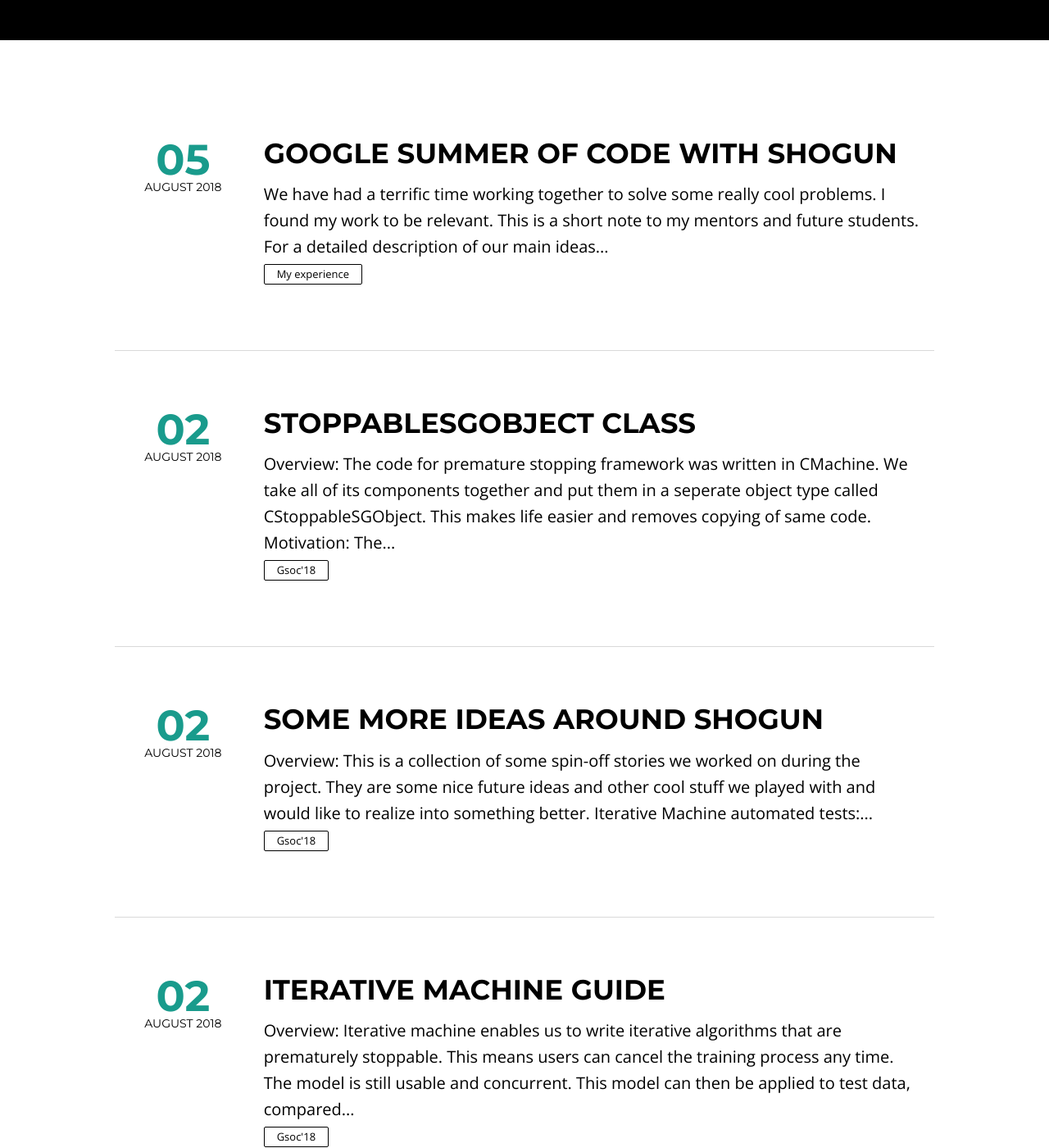
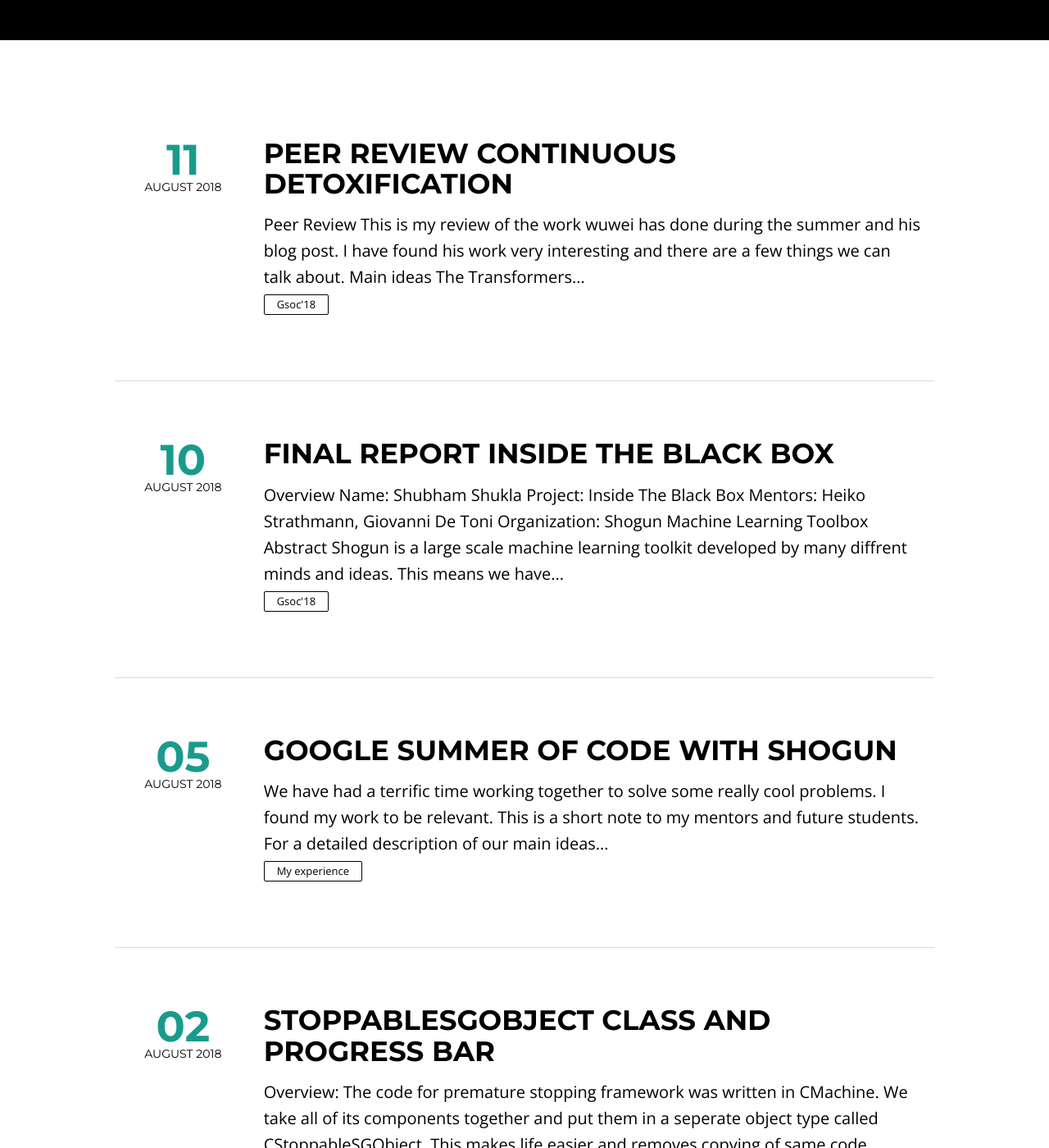
Before and after one commit to shubham808/blog, a Jekyll site: the page built from index.html, in a window 1280 px wide and 1400 px high, scrolled down 475 px. Shown: the whole window at 82% size. Built offline with Jekyll 4.4.1, drawn with Linux system fonts in a browser that asks for light colours; nearby versions of some CDN libraries; the list of posts is cut into pages by our own code; some of the changed lines change nothing that is shown; some of the changed text lies outside the part shown.

Commit message:
peer revie wand final report

````diff
--- /dev/null
+++ b/_posts/2018-8-10-Final-Report.md
@@ -0,0 +1,95 @@
+---
+layout: post
+title: Final Report Inside the Black Box
+description:
+modified:
+category: GSOC'18
+tags: []
+comments: true
+imagefeature:
+share: true
+featured: true
+---
+
+## Overview
+**Name**: Shubham Shukla
+**Project**: Inside The Black Box
+**Mentors**: Heiko Strathmann, Giovanni De Toni
+**Organization**: Shogun Machine Learning Toolbox
+###  Abstract
+Shogun is a large scale machine learning toolkit developed by many diffrent minds and ideas. This means we have a lot of opportunities to optimize what goes on under the hood and create something simple and impactful. This project focuses a bit more on Iterative Algorithms among other things. The premature stopping framework was improved to make it more robust and natural to use and modify, the progress bar was improved to make it more verbose along with implementing it in some iterative algorithms, We also worked on making algorithms respect the provided feature types making them fully templated for a more generic behaviour.
+
+### Table of Contents
+* [StoppableSGObject class and progress bar](#stoppablesgobject-class-and-progress-bar)
+* [Iterative Machine](#iterative-machine)
+* [Feature type dispatching and generic nature](#feature-type-dispatching-and-generic-nature)
+* [Other Contributions and Ideas](#other-contributions-and-ideas)
+
+### StoppableSGObject class and progress bar
+In shogun we have a ```SignalHandler``` that gives some control of what happens in case of an event, like premature cancellation (```CTRL+C```), back to the user for some algorithms. We take all the premature stopping code and make it accessible to non ```CMachine``` types as well by placing it in a new ```CStoppableSGObject``` class. My mentor also introduced ```m_callback``` data member which can accept a lambda function that can serve as a way to fire a cancel computation signal.
+##### Relevant PRs:
+The class is implemented in [PR4280](https://github.com/shogun-toolbox/shogun/pull/4280). Other updates include
+* [#4286](https://github.com/shogun-toolbox/shogun/pull/4286): replacing cancel_computation calls with macro
+* [#4287](https://github.com/shogun-toolbox/shogun/pull/4287): enable premature stopping in all machines
+* [#4291](https://github.com/shogun-toolbox/shogun/pull/4291): use case for ```CStoppableSGObject``` class
+
+##### Progress bar
+We added a default prefix for ```class_name::method_name``` to the progress bar. This slightly changes the usage which is now done using ```SG_PROGRESS``` macro instead of ```progress``` method. We implemented it in most iterative algorithms. This helped us prepare a list of iterative algorithms
+**PR**: [#4305](https://github.com/shogun-toolbox/shogun/pull/4305): The new macro and its usage
+**Future Work**: Finding more use cases for it and using it to extend the list of iterative algorithms.
+
+### Iterative Machine
+Previously an algorithm could define what happens when a training process is cancelled or paused with the help of methods like ```on_next```, ```on_pause``` etc. This is not flexible for a user behind an interface like shogun. We use the concept of *mixins* for the first time in shogun to write a new ```CIterativeMachine``` class which allows the user to cancel training anytime, execute some more code, and then resume it later if needed. The pre-trained model remains usable and concurrent. This is done by making sure the model updates its ```state``` in every iteration.
+##### Relevant PRs:
+The mixin is implemented in [PR4335](https://github.com/shogun-toolbox/shogun/pull/4335). Related PRs are:
+- [#4320](https://github.com/shogun-toolbox/shogun/pull/4320): update the ```state``` of Perceptron in every iteration
+- [PR4335](https://github.com/shogun-toolbox/shogun/pull/4335): this also includes the implementation of ```CIterativeMachine``` in ```CPerceptron```
+- [#4347](https://github.com/shogun-toolbox/shogun/pull/4347): ```CIterativeMachine``` in ```CNewtonSVM``` class.
+
+##### Future Work:
+- Porting all algorithms from the [List of Iterative Algorithms](https://github.com/shogun-toolbox/shogun/wiki/List-of-iterative-algorithms) wiki page to this code style
+- Systematic tests for all Iterative machines that ensure proper state update and concurrency.
+
+### Feature type dispatching and generic nature
+There is an implicit assumption in most algorithms that the provided feature type will be 64 bit dense. To introduce more generic behaviour in an automated way we have written some new classes. These are all *mixins* that use the curiously recursive template pattern. This means algorithms will inherit from themselves and the orignal base class. The concept is new to shogun and brings a lot more possibilities for similar ideas. The idea is to dispatch feature types from base class and then have subclasses implement a templated version of ```train_machine```.
+
+##### Relevant PRs:
+- [#4373](https://github.com/shogun-toolbox/shogun/pull/4373): This implements two mixin + crtp classes to dispatch dense and string feature types. We also implement dense featue types in ```CLDA```, and ```CLeastAngleRegression```. There are also unit tests for training a machine will a list of feature types.
+- [#4389](https://github.com/shogun-toolbox/shogun/pull/4389): a meta example for dense dispatcher
+##### Future Work:
+- Add more dispatchers with tests along with implementations.
+- An automated way to create a new dispatcher class or maybe a workaround so that we don’t need to have as many dispatchers as the number of feature types.
+
+### Other Contributions and Ideas:
+##### Observer and put
+Shogun has an API to set values of member parameters that are registered by algorithms. This API can be used together with parameter observers to record summaries of change in member variables. This can be done using a new ```put_observe``` method that will inform the parameter observers on anything that is being updated. This comes with a design change of using ```put``` to change member data in code instead of using assignment. To benchmark the overhead we will gain over direct assignment we have written a benchmark in [#4342](https://github.com/shogun-toolbox/shogun/pull/4342)
+**Future Work:**
+- Prototyping and benchmarking of ```put_observe```
+- Infering type using ```Any``` instead of doing so in ```CObservedValue```
+
+##### Systematic tests for Iterative machine
+Writing seperate tests in multiple classes that aim to do the same thing is redundant. We can use ```TYPED_TESTS``` instead to do it for a number of classes. This has a few issues but will be possible in the future. An idea of how to do it is [#4327](https://github.com/shogun-toolbox/shogun/pull/4327) for serialization tests.
+**Future Work:**
+- Using ```LibASTParser``` to provide more information on base classes
+- Making a general dataset for proper testing
+An idea of how these tests should look like is in ```Perceptron_unittest.cc```
+
+##### NewtonSVM Refactoring
+The implementation of ```CNewtonSVM``` was outdated. We refactored it to use ```SGVectors/SGMatrix``` for data storage and using ```linalg``` API for computations. We also ported it to the new IterativeMachine code style.
+**PRs**: We refactored most of the code in [#4347](https://github.com/shogun-toolbox/shogun/pull/4347). We added a new method to calculate pseudo inverse for matrices with two implementations in linalg [#4356](https://github.com/shogun-toolbox/shogun/pull/4356)
+
+##### Meta examples and cookbook contributions
+These are some contributions to meta examples and cookbooks
+
+- **Neural Network Factory**: Adding the option to ```auto_initialize``` the neural network along with a new ```layer``` factory to create new layers. The example from python looks much more intuitive now.
+**PR**: [#4386](https://github.com/shogun-toolbox/shogun/pull/4386) contains the factory example along with a cookbook for training a Convolutional Neural Network on a dataset for mnist images of 0, 1, 2 in shogun. The corresponding dataset is [#165](https://github.com/shogun-toolbox/shogun-data/pull/165)
+- [#4346](https://github.com/shogun-toolbox/shogun/pull/4346): NewtonSVM meta example
+- [#4340](https://github.com/shogun-toolbox/shogun/pull/4340): Diffusion meta cookbook and example
+- [#4310](https://github.com/shogun-toolbox/shogun/pull/4310): porting ```KRRNystrom``` and ```LeastAngleRegression``` to new API
+- [#4297](https://github.com/shogun-toolbox/shogun/pull/4297): porting ```KernelRidgeRegression``` meta example to new API
+- **Deleting CLabelsFactory**: The ```CLabelsFactory``` performed static casts which were not needed anymore so we deleted it and used ```as``` for conversions
+**PRs**: [#4281](https://github.com/shogun-toolbox/shogun/pull/4281), [#4277](https://github.com/shogun-toolbox/shogun/pull/4277)
+- [#4278](https://github.com/shogun-toolbox/shogun/pull/4278): A few meta examples on using distance machines from factory
+- [#4236](https://github.com/shogun-toolbox/shogun/pull/4236): factory methods in lda meta example
+
+**Parallel computation of ```sample``` in CLogDetEstimator**: [#4235](https://github.com/shogun-toolbox/shogun/pull/4235) We used openMP to make the code parallel along with refactoring it for efficient memory usage
--- /dev/null
+++ b/_posts/2018-8-11-Peer-Review.md
@@ -0,0 +1,40 @@
+---
+layout: post
+title: Peer Review Continuous Detoxification
+description:
+modified:
+category: GSOC'18
+tags: []
+comments: true
+imagefeature:
+share: true
+featured: true
+---
+
+## Peer Review
+This is my review of the work wuwei has done during the summer and his blog post. I have found his work very interesting and there are a few things we can talk about.
+
+## Main ideas
+
+The Transformers API is nicely implemented. The old converter and [preprocessor](http://www.shogun-toolbox.org/api/6.0.0/classshogun_1_1CPreprocessor.html) API was essentially doing the same things hence a unified class was needed. ```.fit``` and ```.transform``` are simple to use from swig too [here](https://github.com/shogun-toolbox/shogun/blob/41888fe7c8dc3797063d674f452e13351f321338/examples/meta/src/converter/independent_component_analysis_fast.sg#L14). I agree the ref-ing is sometimes a lot of trouble to deal with (for example [here](https://github.com/shogun-toolbox/shogun/pull/4285/files#diff-90ffa0d34a7969080b14e84afd82eae7L58)), hence this work really shines in its simplicity inspite being huge.
+
+The pipeline API can be used to chain transformers and machines together as shown [here](https://github.com/vinx13/shogun/blob/56acfd9bb58ccd38b7f3ce8f177de042dfa056ca/examples/meta/src/pipeline/pipeline.sg#L24). Because something like
+```Python
+p.over("submean", transformer("PruneVarSubMean")).then("kmeans", machine("KMeans"))
+```
+is possible in Python the API is a lot similar to that of [sklearn](http://scikit-learn.org/stable/modules/generated/sklearn.pipeline.Pipeline.html). I really liked this. Also the keywords ```over``` and ```then``` make the fact that pipeline will need a pair of transformer and machine. Overall it is definitely user friendly.
+The pipeline is easy to use with cross validation [here](https://github.com/shogun-toolbox/shogun/blob/5bd958ca3accdd6e21da2fb10b06566c097addc5/examples/meta/src/evaluation/cross_validation_pipeline.sg#L25) too.
+
+The custom exceptions that were introduced will lead to some creative error handling in shogun. The idea of seperating ```logical_errors``` with ```out_of_range``` exceptions is an informative and clean. The idea is simply to throw a std exception instead of always using ```ShogunException``` with the help of two macros ```SG_THROW``` and ```REQUIRE_E```. I think we can write about using these exceptions all over shogun as a future work somewhere because this will make a nice task for contributors.
+
+The view template for feature and labels is a nice step towards immutable features. Making a shadow copy of the features ensures features are not modified. The best thing is they are ```const``` during view [here](https://github.com/shogun-toolbox/shogun/pull/4352/files#diff-1c85d9d179a2ac86ac9808c1e1ea342eR25). I also liked returning ```Some``` as subset features. No one likes dealing with refs/ unrefs. The ```duplicate``` method [here](https://github.com/shogun-toolbox/shogun/pull/4352/files#diff-d635d9223d8ee233fa41029992b2d832R137) is not causing data copying overhead. Also it is more clear how to use this since ```add_subset``` and then ```remove_subset``` can be complicated to work with.
+
+Untemplated linalg has a lot of ideas I found very interesting. The idea behind lazy evaluation is to deal with types at runtime. An untemplated Vector and Matrix which can be converted to templated instances of SGVector and SGMatrix using an operator. I like how the code for basic things like dot, add, multiply is already there demonstrating the idea's feasibility. I had some trouble about how ```Exp``` came into the picture [here](http://wuwei.io/post/2018/06/lazy-evaluation-with-expression-templates-1/) some hints for that will make it more clearer. I found it a bit difficult to diffrentiate between implicit and explicit evaluations of expressions ([here](https://github.com/vinx13/shogun-untemplated-demo/blob/162a9aceb28d231580f70e2cb1f8c7b45b073894/demo.cpp#L32) for example).
+This is where the lazy evaluation truly shines in the sense that the expression is not evaluated until it is "needed" to be assigned to a Vector. I think the more we eval implicitly the better a few thoughts about that will be helpful. The recursive simplicity of eval method is very intuitive. Solve lhs, solve rhs, apply the operator. [An explicit eval here](https://github.com/vinx13/shogun-untemplated-demo/blob/162a9aceb28d231580f70e2cb1f8c7b45b073894/demo.cpp#L39) is however a price we pay for being lazy it seems.
+
+Maybe we can add a few words about future works and ideas to the [blog](http://wuwei.io/post/2018/08/gsoc18-final-review/). This will help pick things up later.  Ideas like  meta example  for inverse transform API, using custom exceptions shogun-wide, or the systematic tests with all features and labels view can be a few good candidates candidates.
+
+
+## Conclusion
+
+I have enjoyed working at shogun with you this summer. I appreciate the complexity of work that has been done over the summer. Your work during the project has kept me excited and helped me work more efficiently. I look forward to writing more code together.
--- a/_posts/2018-8-2-Feature type dispatching.md
+++ b/_posts/2018-8-2-Feature type dispatching.md
@@ -13,14 +13,17 @@
 
 
 ### Overview:
-Most algorithms in shogun do not behave in a generic manner in the sense that they are *type dependent*. The ```train``` method can accept any type of features as a ```CFeatures*``` pointer however it is later assumed that the features provided are of a particular type. We intorduced feature dispatching to enable this feature in a more automated way. Some algorithms (like ```CLDA```) already try to take care of types and implement a templated ```train_machine```. We take that idea and give its own space in shogun [here](https://github.com/shogun-toolbox/shogun/tree/develop/src/shogun/machine/FeatureDispatcherCRTP.h).
+Most algorithms in shogun do not behave in a generic manner in the sense that they are *type dependent*. The ```train``` method can accept any type of features as a ```CFeatures*``` pointer however it is later assumed that the features provided are of a particular type. We intorduced feature dispatching to enable this feature in a more automated way. Some algorithms (like ```CLDA```) already try to take care of types and implement a templated ```train_machine```. We take that idea and give its own space in shogun [here](https://github.com/shogun-toolbox/shogun/blob/develop/src/shogun/machine/FeatureDispatchCRTP.h).
 
 ### Motivation:
 Least Angle Regression is an Iterative Algorithm that tries to stay type independent. This is a good idea in cases where small feature matrix can be scaled down to ```float32_t``` type. Also to implement our Iterative Machine code style here was a problem since it meant having to perform type dispatching in *every iteration*. This is obviously redundant, even if its cheap it is not a good code style. The idea here is to dispatch feature type in base class (```CMachine```) so that when we start training loop, types are already taken care of.
 
+An idea to solve such a problem can be using a hiearchy and then making a child class aware of templated types. Other subclasses can overload virtual methods. The idea will not work because we cannot have virtual methods that are templated. Once the run-time system figured out it would need to call a templatized virtual function, compilation is all done and the compiler cannot generate the appropriate instance anymore.
+Hence, mixin is a better idea here.
+
 ### Implementation details and Design choice:
+The ```CDenseRealDispatch``` is a class to dispatch dense feature types in ```FeatureDispatchCRTP.h```. It is a mixin class that takes two template arguments. First is all the members of the base class hence we definitely need to inherit that. The second is *something* to bring the templated version of ```train_machine``` in scope *up* the inheritance ladder. Hence we inherit it from the subclass itself. This is possible due to the concept of Curiously Recursive Template Pattern(```CRTP```). ```C++``` is lazy, this means a pointer for a class is available to use even *before*  it is declared. In other words, a call to a member method of such a class does not need to be instantiated until the function is actually *called*. This is diffrent from a normal mixin approach that uses a single template argument because not all the methods can be collected with the help of a single class.
 
-The ```CDenseRealDispatch``` is a class to dispatch dense feature types in ```FeatureDispatchCRTP.h```. It is a mixin class that takes two template arguments. The first argument is the class itself and the second argument is the orignal base class. This is possible due to the concept of Curiously Recursive Template Pattern(```CRTP```). ```C++``` is lazy, this means a pointer for a class is available to use even *before*  it is declared. In other words, a call to a member method of such a class does not need to be instantiated until the function is actually *called*.
 Classes(like ```CLDA```, ```CLeastAngleRegression```) which support dynamic dispatching via the mixin will inherit from ```CDenseRealDispatch<CMockModel, CBaseMachine>``` instead of directly inheriting from ```CBaseMachine```.
 
 ##### Methods:
@@ -102,10 +105,9 @@
 To implement dense dispatching in more algorithm we can make the following changes:
 - Port the ```train_machine``` call to its templated version ```train_machine_templated```. This can be a bit tricky and involves making the implementation fully templated and making sure the dispatched types are respected.
 - Inherit from the mixin instead of directly inheriting from base class.
-```diff
-- class CMockModel : public CMockMachine
-+ class CMockModel : public CDenseRealDispatch<CMockModel, CMockMachine>
-```
+> - class CMockModel : public CMockMachine
+> + class CMockModel : public CDenseRealDispatch<CMockModel, CMockMachine>
+
 - Make the class a friend of the Dispatcher. This is done to bring ```train_machine_templated``` into the dispatcher's scope.
 
 {% highlight C++ %}
--- a/_posts/2018-8-2-StoppableSGObject and progress bar.md
+++ b/_posts/2018-8-2-StoppableSGObject and progress bar.md
@@ -1,6 +1,6 @@
 ---
 layout: post
-title: StoppableSGObject class
+title: StoppableSGObject class and progress bar
 description:
 modified:
 category: GSOC'18
````
